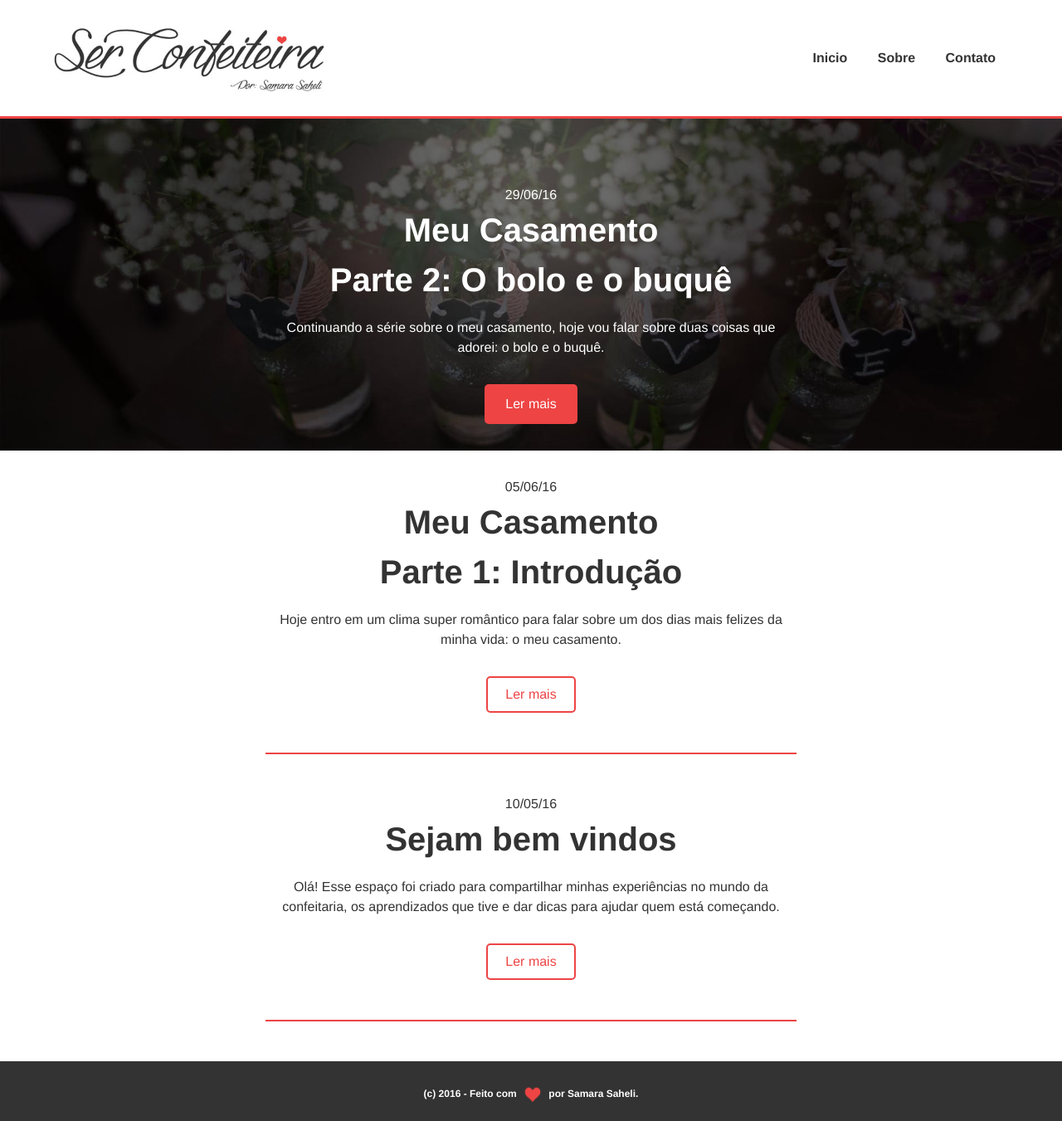
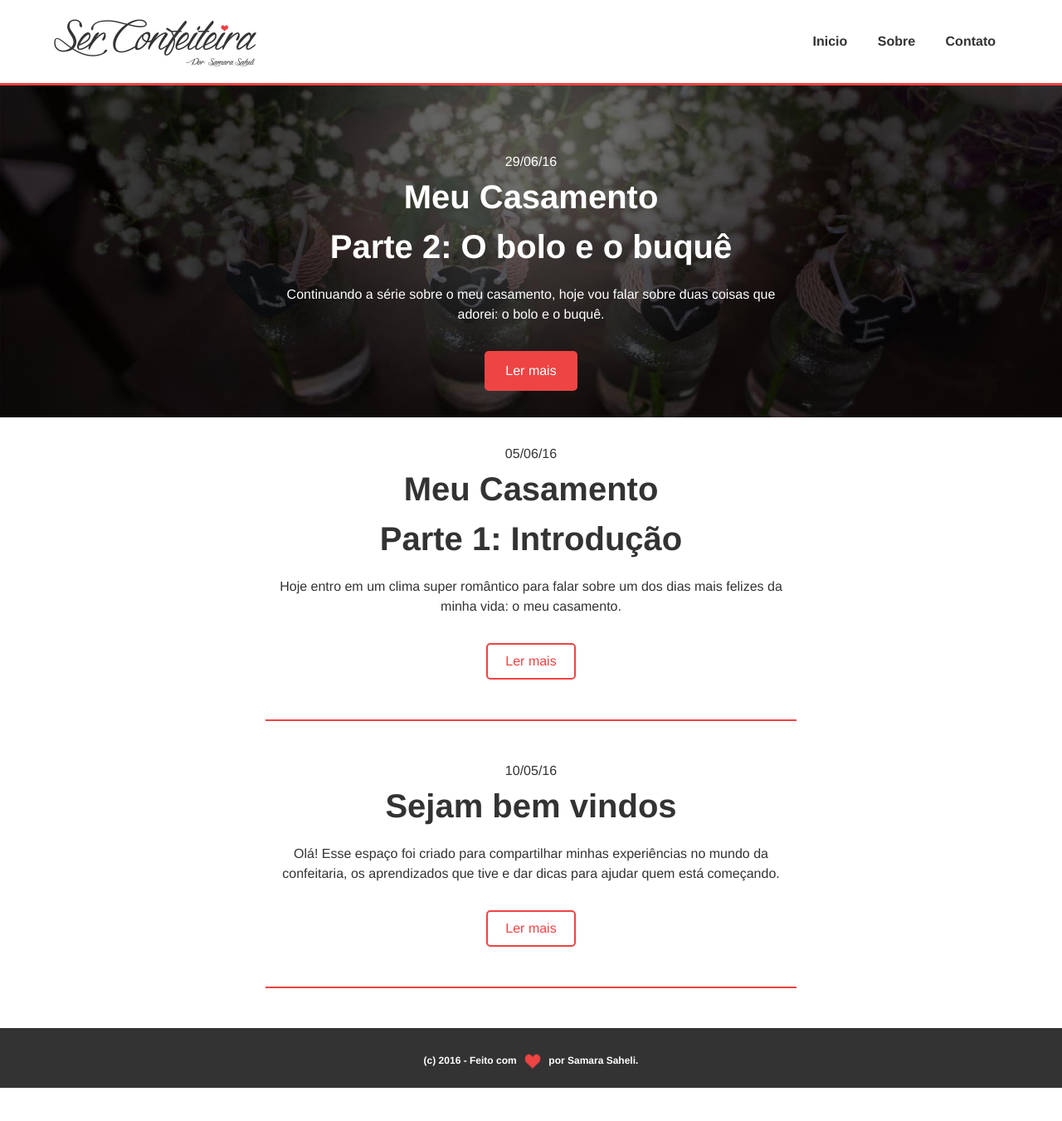
Before and after one commit to cassiocardoso/serconfeiteira, a Jekyll site: the page built from index.html, in a window 1280 px wide. Shown: the whole page at 83% size. Built offline with Jekyll 4.4.1, drawn with Linux system fonts in a browser that asks for light colours; the list of posts is cut into pages by our own code; after the commit the page ends 1311 px from its top, so only the background shows below that.

Commit message:
Update SEO config. Use jekyll-seo-tag to handle basic stuff and increment it using the seo_optim file.

```diff
--- a/_includes/head.html
+++ b/_includes/head.html
@@ -4,6 +4,7 @@
   <meta name="viewport" content="width=device-width, initial-scale=1">
 
   {% seo %}
+  {% include seo_optim.html %}
 
   <!-- Favicons -->
   <!-- For IE 11, Chrome, Firefox, Safari, Opera -->
--- /dev/null
+++ b/_includes/seo_optim.html
@@ -0,0 +1,24 @@
+<meta name="application-name" content="Ser Confeiteira">
+<meta name="keywords" content="blog,confeitaria,confeiteira,doces,doces finos,doces profissionais,receitas,encomendas,eventos,aniversarios,casamentos,dicas">
+<meta name="subject" content="Blog sobre o dia-a-dia de uma confeiteira.">
+<meta name="robots" content="index,follow,noodp">
+<meta name="googlebot" content="index,follow">
+<meta name="google" content="nositelinkssearchbox">
+<meta name="classification" content="entertainment">
+<meta name="url" content="http://serconfeiteira.com/">
+<meta name="identifier-URL" content="http://serconfeiteira.com/">
+<meta name="category" content="Business">
+<meta name="coverage" content="Worldwide">
+<meta name="distribution" content="Global">
+<meta name="rating" content="General">
+
+<!-- Google+/Schema.org -->
+<link href="https://plus.google.com/+SerConfeiteira" rel="publisher">
+<meta itemprop="name" content="Ser Confeiteira">
+<meta itemprop="description" content="Esse espaço foi criado para compartilhar as experiências e aprendizados de Samara Saheli no mundo da confeitaria e dar dicas para ajudar quem está começando.">
+<meta itemprop="image" content="assets/images/favicon/android-icon-192x192.png">
+
+<!-- Personal info -->
+<link rel="me" href="https://www.facebook.com/samara.saheli" type="text/html">
+<link rel="me" href="mailto:sa.saheli@gmail.com">
+<link rel="me" href="whatsapp://+5511996241010">
--- a/_sass/layouts/_header.scss
+++ b/_sass/layouts/_header.scss
@@ -2,8 +2,8 @@
  * Header
 \* ============================== */
 
-$header-height--sm: 60px;
-$header-height--lg: 120px;
+$header-height--sm: 40px;
+$header-height--lg: 80px;
 
 /*
  * Site header
@@ -36,7 +36,7 @@
   width: 180px;
 
   @media only screen and (min-width: $breakpoint-sm) {
-    height: 80px;
+    height: 60px;
     width: auto;
   }
 }
@@ -56,11 +56,12 @@
 // Nav toggle. aka hamburguer button
 // Override default btn styles
 .nav__toggle {
+  font-size: 12px;
   font-weight: 700;
-  height: 35px;
+  height: 28px;
   letter-spacing: .1rem;
   line-height: 16px;
-  padding: .5rem;
+  padding: .25rem;
   text-transform: uppercase;
 
   @media only screen and (min-width: $breakpoint-sm) {
```
